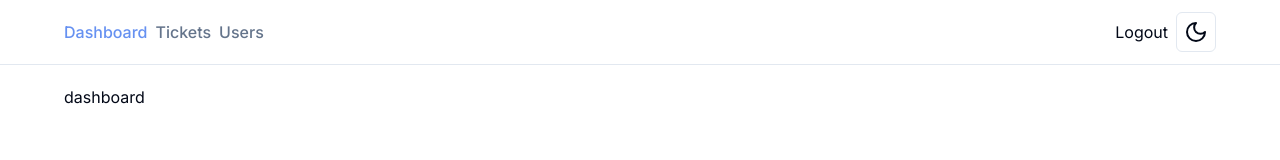
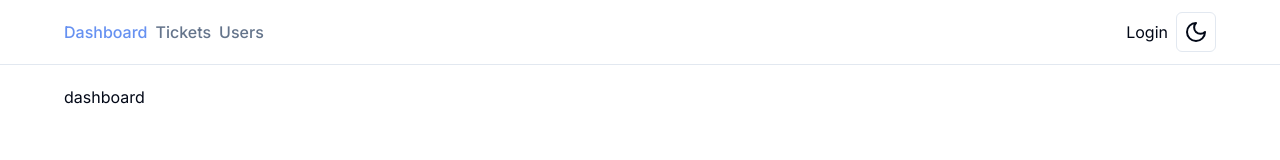
Before and after one commit to renatorrocha/ticket-app, a Next.js app: page / in a window 1280 px wide. Shown: the top 160 px of the page. Built offline with nearby package versions, Linux system fonts and the light colour scheme; no server answers.

Commit message:
feat(auth): navigation login

```diff
--- a/components/main-nav.tsx
+++ b/components/main-nav.tsx
@@ -2,8 +2,13 @@
 import React from "react";
 import ToggleTheme from "./toggle-theme";
 import MainNavLinks from "./main-nav-links";
+import { getServerSession } from "next-auth/next";
+import options from "@/app/api/auth/[...nextauth]/options";
 
-export default function MainNav() {
+export default async function MainNav() {
+  const session = await getServerSession(options);
+  console.log(session);
+
   return (
     <div className="flex justify-between">
       <div className="flex items-center gap-2">
@@ -11,7 +16,11 @@
       </div>
 
       <div className="flex items-center gap-2">
-        <Link href="/users">Logout</Link>
+        {session ? (
+          <Link href="/api/auth/signout?callbackUrl=/">Logout</Link>
+        ) : (
+          <Link href="/api/auth/signin">Login</Link>
+        )}
 
         <ToggleTheme />
       </div>
```
